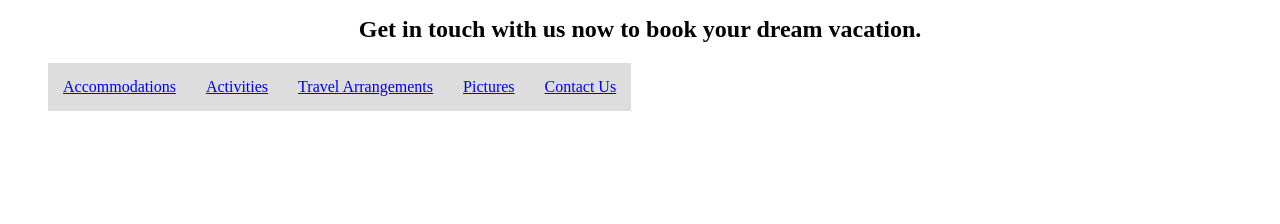
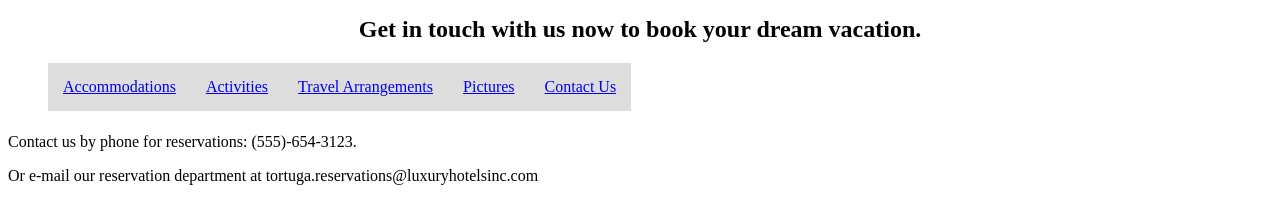
Before and after one commit to Cmwingo/Tortuga, a plain HTML site: page contact-us.html in a window 1280 px wide. Shown: the part 94-318 px from the top of the page. Drawn offline with Linux system fonts and the light colour scheme.

Commit message:
Add information on the contact page.

```diff
--- a/contact-us.html
+++ b/contact-us.html
@@ -14,5 +14,8 @@
     <li><a href="pictures.html">Pictures</a></li>
     <li><a href="contact-us.html">Contact Us</a></li>
   </ul>
+  <br><br><br>
+  <p>Contact us by phone for reservations: (555)-654-3123.</p>
+  <p>Or e-mail our reservation department at tortuga.reservations@luxuryhotelsinc.com</p>
 </body>
 </html>
```
